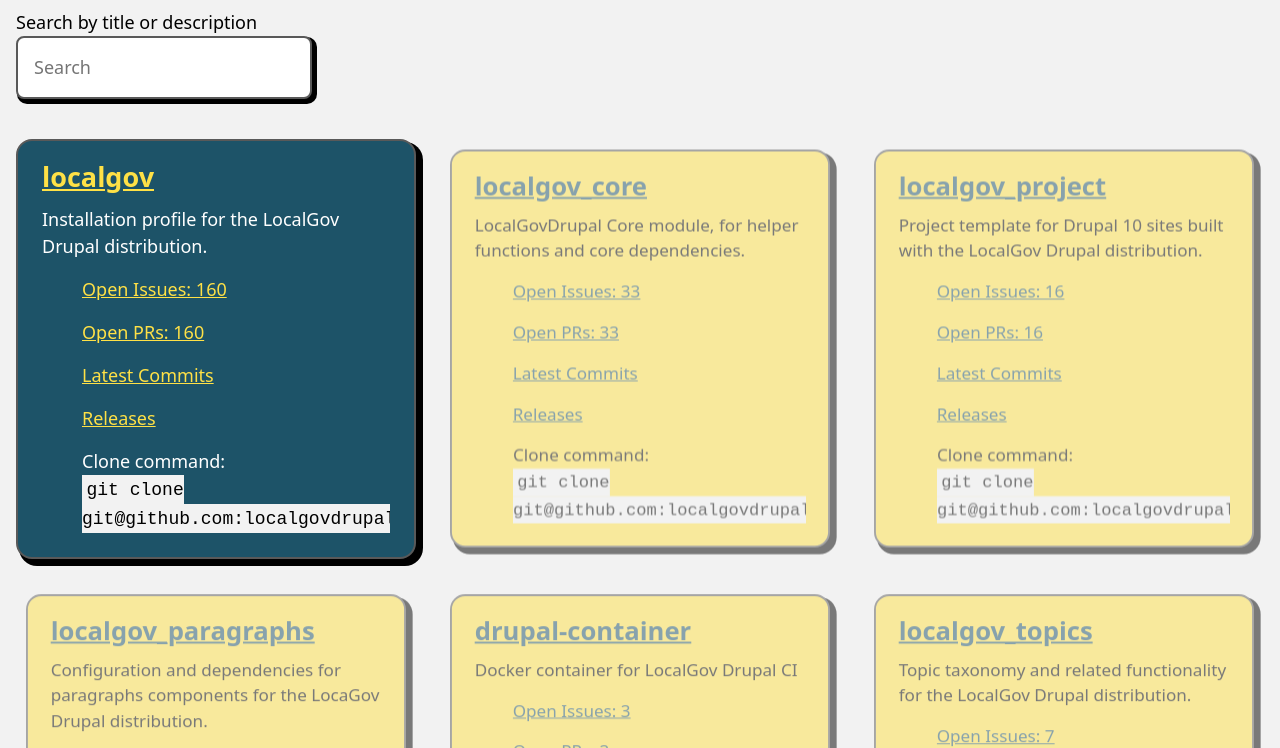
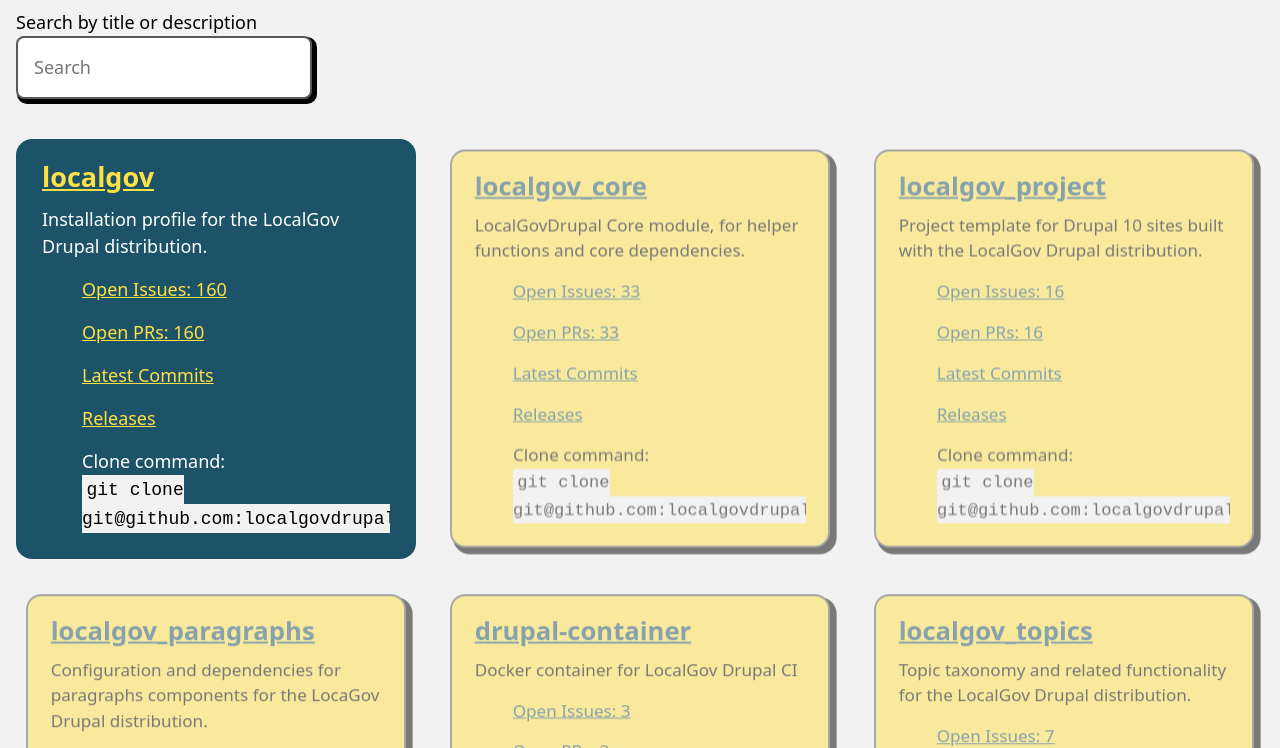
Before and after one commit to localgovdrupal/localgov_repos, a website: page index.html in a window 1280 px wide. In both pictures the pointer is over the item 216 px from the left and 888 px from the top of the page. Shown: the part 540-1288 px from the top of the page. Drawn offline with Linux system fonts and the light colour scheme.

Commit message:
removes box-shadow on focus

```diff
--- a/assets/style.css
+++ b/assets/style.css
@@ -362,6 +362,8 @@
 .repos-list__item:hover {
   color: var(--color-white);
   background-color: var(--color-secondary);
+  box-shadow: none;
+  border-color: var(--color-secondary);
 }
 .repos-list__item:focus-within a,
 .repos-list__item:hover a {
```
